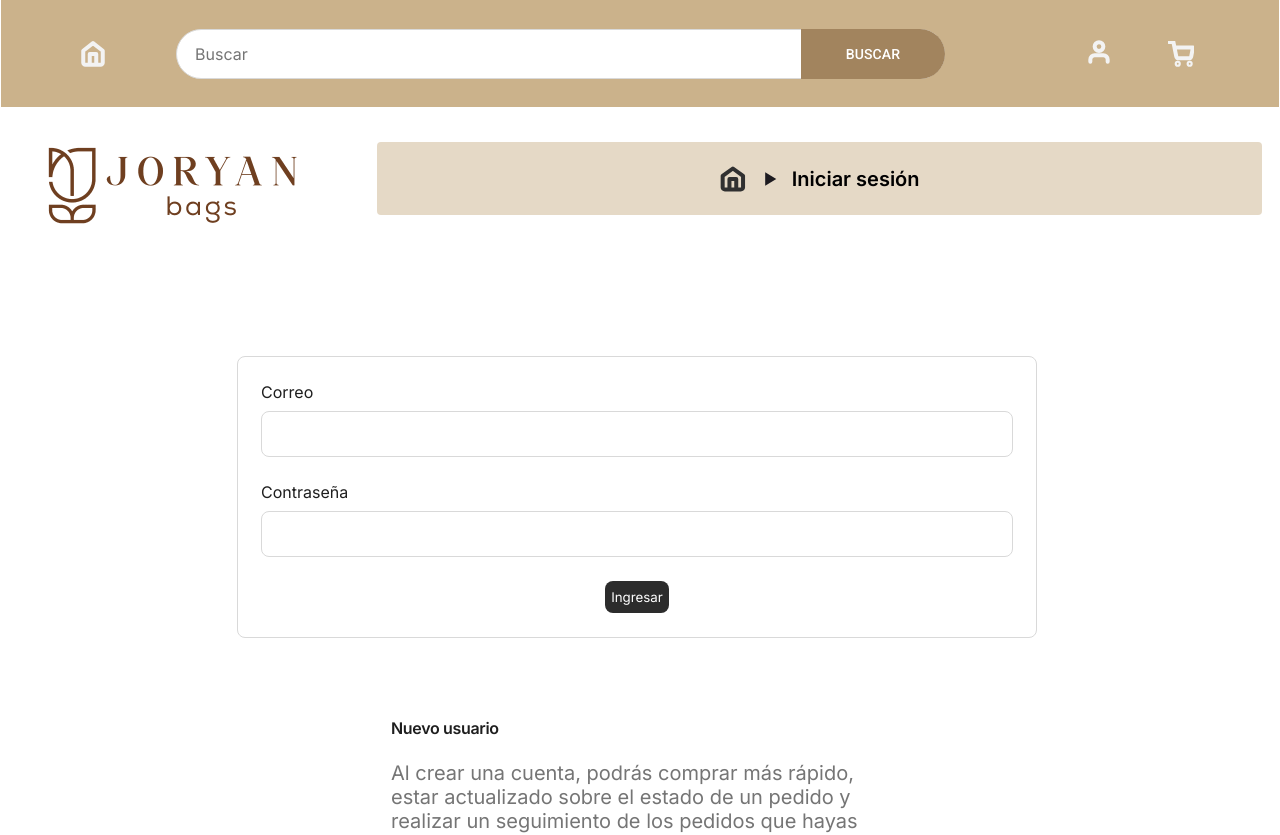
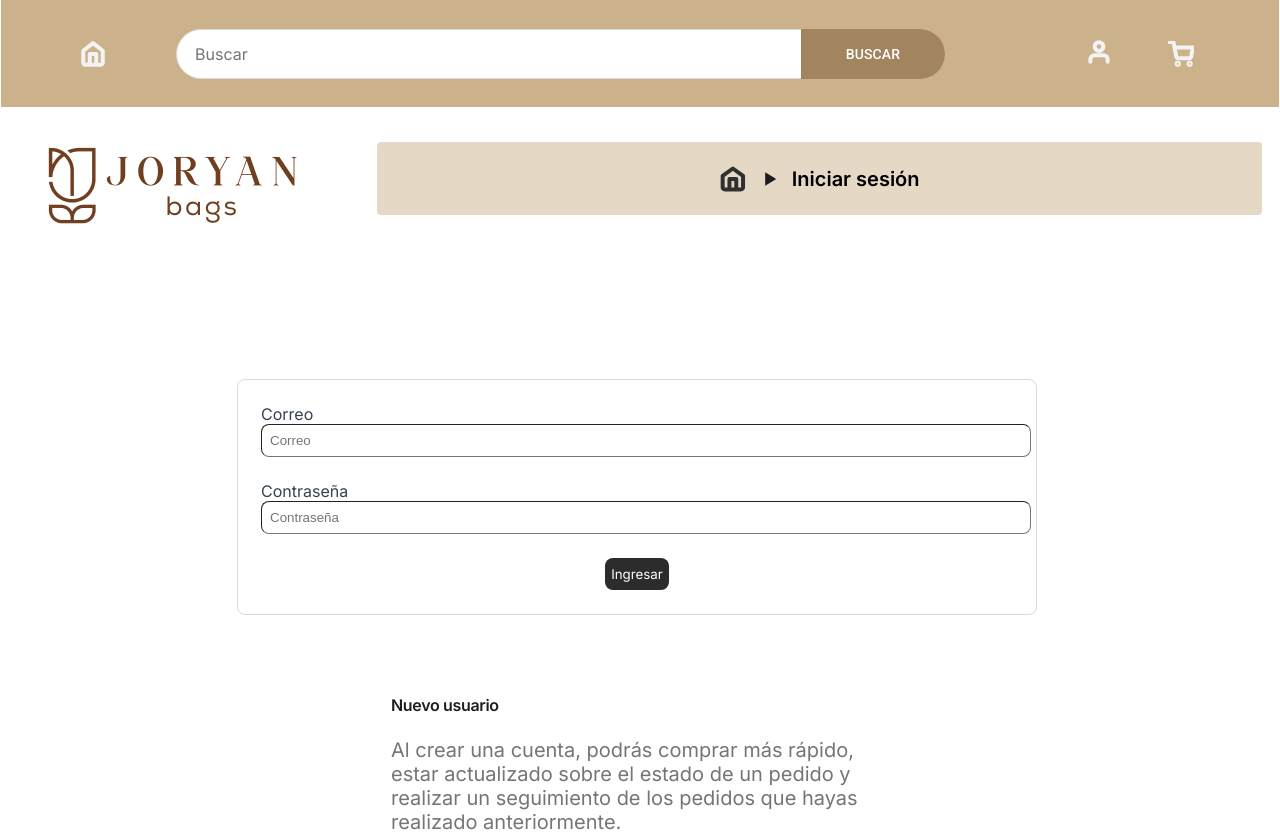
Before and after one commit to CamiloWG/ecommerce-joryanbags, an Angular app in the folder ecommerce-frontend/: page /login in a window 1280 px wide. Shown: the top 835 px of the page. Built offline with nearby package versions, Linux system fonts and the light colour scheme.

Commit message:
login y registro dios me libre

```diff
--- a/ecommerce-frontend/src/app/core/components/Component1/Component1.component.html
+++ /dev/null
@@ -1,4 +0,0 @@
-<div class="w-[492px] h-[205px] flex flex-col items-start justify-start pt-0 px-0 pb-[67px] box-border gap-3.5 z-[1] text-left text-heading-size-base text-text-default-default font-single-line-body-small-strong">
-      <h3 class="m-0 w-[200px] h-[29px] relative text-inherit tracking-[-0.02em] leading-[120%] font-[600] font-[inherit] inline-block">Nuevo usuario</h3>
-      <div class="w-[492px] relative text-subheading-size-medium leading-[120%] text-text-default-secondary inline-block">Al crear una cuenta, podrás comprar más rápido, estar actualizado sobre el estado de un pedido y realizar un seguimiento de los pedidos que hayas realizado anteriormente.</div>
-    </div>
--- a/ecommerce-frontend/src/app/core/components/InputField1/InputField1.component.html
+++ /dev/null
@@ -1,8 +0,0 @@
-<div class="self-stretch flex flex-col items-start justify-start gap-space-200 text-left text-body-size-medium text-text-default-default font-single-line-body-small-strong" [attr.data-state]="state" [attr.data-valueType]="valueType" [ngStyle]="inputFieldStyle">
-      <div class="self-stretch relative leading-[140%]" *ngIf="hasLabel">{{label}}</div>
-      <div class="w-60 relative leading-[140%] text-text-default-secondary" *ngIf="hasDescription">{{description}}</div>
-      <div class="self-stretch rounded-radius-200 bg-background-default-default border-border-default-default border-solid border-stroke-border box-border overflow-hidden flex flex-row items-center justify-start py-space-300 px-space-400 min-w-[240px]">
-        <input class="w-full [border:none] [outline:none] font-single-line-body-small-strong text-body-size-medium bg-[transparent] flex-1 relative leading-[100%] text-icon-default-tertiary text-left inline-block" [placeholder]="placeholder" type="text" [ngStyle]="valueStyle" />
-      </div>
-      <div class="relative leading-[140%]" *ngIf="hasError">{{error}}</div>
-    </div>
--- a/ecommerce-frontend/src/app/core/components/InputField1/InputField1.component.ts
+++ /dev/null
@@ -1,53 +0,0 @@
-import {
-  Component,
-  ViewEncapsulation,
-  HostBinding,
-  Input,
-} from "@angular/core";
-
-import { CommonModule } from "@angular/common";
-@Component({
-  selector: "input-field1",
-  standalone: true,
-  encapsulation: ViewEncapsulation.None,
-  imports: [CommonModule],
-  templateUrl: "./InputField1.component.html",
-})
-export class InputField1 {
-  @HostBinding("style.display") display = "contents";
-
-  constructor() {}
-
-  /** Value props */
-  @Input() description: string = "Description";
-  @Input() hasDescription: boolean = false;
-  @Input() error: string = "Error";
-  @Input() hasLabel: boolean = true;
-  @Input() label: string = "Nombre";
-  @Input() hasError: boolean = false;
-  @Input() placeholder: string = "";
-  /** Variant props */
-  @Input() state: string = "Default";
-  @Input() valueType: string = "Placeholder";
-  /** Style props */
-  @Input() inputFieldHeight: string | number = "";
-  @Input() valueBorder: string | number = "";
-  @Input() valueOutline: string | number = "";
-  @Input() valueBackgroundColor: string | number = "";
-  @Input() valueDisplay: string | number = "";
-
-  get inputFieldStyle() {
-    return {
-      height: this.inputFieldHeight,
-    };
-  }
-
-  get valueStyle() {
-    return {
-      border: this.valueBorder,
-      outline: this.valueOutline,
-      "background-color": this.valueBackgroundColor,
-      display: this.valueDisplay,
-    };
-  }
-}
--- a/ecommerce-frontend/src/app/core/components/button/button.component.html
+++ b/ecommerce-frontend/src/app/core/components/button/button.component.html
@@ -1,4 +1,4 @@
-<button *ngIf="showButton" [routerLink]="buttonRoute"
+<button [routerLink]="buttonRoute"
         [type]="type"
         class="w-full py-2 bg-background-brand-default text-white font-subheading rounded-lg
                hover:bg-dimgray hover:border-dimgray cursor-pointer">
--- a/ecommerce-frontend/src/app/core/components/infousuario/info-usuario.component.html
+++ b/ecommerce-frontend/src/app/core/components/infousuario/info-usuario.component.html
@@ -1,33 +1,33 @@
 
-  <form [formGroup]="registroForm" (ngSubmit)="onSubmit()" class="space-y-4 min-w-full">
+  <form class="space-y-4">
     <div class="flex flex-col">
       <label class="font-subheading text-gray-700">Nombre</label>
-      <input type="text" formControlName="nombre" class="w-full p-2 border rounded-lg focus:outline-none focus:ring-2 focus:ring-gray-300" />
+      <input type="text" formControlName="nombre" class="w-full p-1 border rounded-lg focus:outline-none focus:ring-2 focus:ring-gray-300" />
     </div>
 
     <div class="flex flex-col">
       <label class="font-subheading text-gray-700">Apellido</label>
-      <input type="text" formControlName="apellido" class="w-full p-2 border rounded-lg focus:outline-none focus:ring-2 focus:ring-gray-300" />
+      <input type="text" formControlName="apellido" class="w-full p-1 border rounded-lg focus:outline-none focus:ring-2 focus:ring-gray-300" />
     </div>
 
     <div class="flex flex-col">
       <label class="font-subheading text-gray-700">Correo</label>
-      <input type="email" formControlName="correo" class="w-full p-2 border rounded-lg focus:outline-none focus:ring-2 focus:ring-gray-300" />
+      <input type="email" formControlName="correo" class="w-full p-1 border rounded-lg focus:outline-none focus:ring-2 focus:ring-gray-300" />
     </div>
 
     <div class="flex flex-col">
       <label class="font-subheading text-gray-700">Confirme su correo</label>
-      <input type="email" formControlName="confirmarCorreo" class="w-full p-2 border rounded-lg focus:outline-none focus:ring-2 focus:ring-gray-300" />
+      <input type="email" formControlName="confirmarCorreo" class="w-full p-1 border rounded-lg focus:outline-none focus:ring-2 focus:ring-gray-300" />
     </div>
 
     <div class="flex flex-col">
       <label class="font-subheading text-gray-700">Contraseña</label>
-      <input type="password" formControlName="contrasena" class="w-full p-2 border rounded-lg focus:outline-none focus:ring-2 focus:ring-gray-300" />
+      <input type="password" formControlName="contrasena" class="w-full p-1 border rounded-lg focus:outline-none focus:ring-2 focus:ring-gray-300" />
     </div>
 
     <div class="flex flex-col">
       <label class="font-subheading text-gray-700">Confirme su contraseña</label>
-      <input type="password" formControlName="confirmarContrasena" class="w-full p-2 border rounded-lg focus:outline-none focus:ring-2 focus:ring-gray-300" />
+      <input type="password" formControlName="confirmarContrasena" class="w-full p-1 border rounded-lg focus:outline-none focus:ring-2 focus:ring-gray-300" />
     </div>
 
     <div class="mt-4">
--- a/ecommerce-frontend/src/app/pages/login/login.component.html
+++ b/ecommerce-frontend/src/app/pages/login/login.component.html
@@ -30,8 +30,26 @@
               border-stroke-border box-border flex flex-col items-center justify-center py-space-600 px-[23px] gap-space-600
               w-full max-w-[800px] z-[1] mq450:min-h-[auto]" data-scroll-to="formContact">
 
-                <input-field1 class="w-full font-subheading" [state]="'Default'" [valueType]="'Placeholder'" [label]="'Correo'"></input-field1>
-                <input-field1 class="w-full font-subheading" [state]="'Default'" [valueType]="'Placeholder'" [label]="'Contraseña'"></input-field1>
+              <div class="flex flex-col w-full">
+                <label class="font-subheading text-gray-700">Correo</label>
+                <input
+                  type="email"
+                  formControlName="correo"
+                  placeholder="Correo"
+                  class="w-full p-2 border rounded-lg focus:outline-none focus:ring-2 focus:ring-gray-300"
+                />
+              </div>
+
+              <div class="flex flex-col w-full">
+                <label class="font-subheading text-gray-700">Contraseña</label>
+                <input
+                  type="password"
+                  formControlName="contrasena"
+                  placeholder="Contraseña"
+                  class="w-full p-2 border rounded-lg focus:outline-none focus:ring-2 focus:ring-gray-300"
+                />
+              </div>
+
                 <app-button
                   class="font-subheading"
                   [buttonText]="'Ingresar'"
@@ -43,7 +61,10 @@
 
               <div class="flex flex-col items-center justify-center pt-[41px] px-0 pb-0 box-border max-w-full mq1050:min-w-full mq450:flex-1">
                 <div class="flex flex-col items-center justify-center text-center font-subheading">
-                  <component1></component1>
+                  <div class="w-[492px] h-[205px] flex flex-col items-start justify-start pt-0 px-0 pb-[67px] box-border gap-3.5 z-[1] text-left text-heading-size-base text-text-default-default font-single-line-body-small-strong">
+                    <h3 class="m-0 w-[200px] h-[29px] relative text-inherit tracking-[-0.02em] leading-[120%] font-[600] font-[inherit] inline-block">Nuevo usuario</h3>
+                    <div class="w-[492px] relative text-subheading-size-medium leading-[120%] text-text-default-secondary inline-block">Al crear una cuenta, podrás comprar más rápido, estar actualizado sobre el estado de un pedido y realizar un seguimiento de los pedidos que hayas realizado anteriormente.</div>
+                  </div>
 
                   <app-button
                     class="font-subheading"
@@ -54,7 +75,6 @@
 
                 </div>
               </div>
-
             </div>
           </div>
         </div>
--- a/ecommerce-frontend/src/app/pages/login/login.component.ts
+++ b/ecommerce-frontend/src/app/pages/login/login.component.ts
@@ -4,8 +4,6 @@ import { HeaderMenuComponent } from '../../core/components/shared/header-menu/he
 import { Route } from '../../core/components/shared/Route/Route.component';
 import { LogoComponent } from '../../core/components/shared/logo/logo.component';
 import { ButtonComponent } from '../../core/components/button/button.component';
-import { Component1 } from "../../core/components/Component1/Component1.component";
-import { InputField1 } from "../../core/components/InputField1/InputField1.component";
 import { FooterComponent } from '../../core/components/shared/footer/footer.component';
 
 
@@ -15,8 +13,6 @@ import { FooterComponent } from '../../core/components/shared/footer/footer.comp
     HeaderMenuComponent,
     Route,
     LogoComponent,
-    Component1,
-    InputField1,
     FooterComponent,
     ButtonComponent,
     RouterModule
--- a/ecommerce-frontend/src/app/pages/paginaadmin/paginaadmin.component.html
+++ b/ecommerce-frontend/src/app/pages/paginaadmin/paginaadmin.component.html
@@ -17,7 +17,7 @@
 <div class="container w-full px-6">
   <h3 class="text-left ml-20 font-subheading mt-0">Tu desempeño</h3>
   <div class="flex flex-row justify-center items-center mt-0 gap-2">
-    <div class="w-1/3 flex flex-col items-center bg-white p-4 rounded-lg shadow-md">
+    <div class="w-2/5 flex flex-col items-left bg-white p-4 rounded-lg shadow-md">
       <h3 class="text-center font-subheading">Resumen</h3>
       <div class="flex flex-row justify-center gap-10 mt-2">
         <div class="text-center">
@@ -34,7 +34,7 @@
         </div>
       </div>
     </div>
-    <div class="w-1/3 flex flex-col items-center bg-white p-4 rounded-lg shadow-md">
+    <div class="w-2/3 flex flex-col items-center bg-white p-4 rounded-lg shadow-md">
       <h3 class="text-center font-subheading">Métricas de negocio</h3>
       <div class="flex flex-row justify-center gap-10 mt-2">
         <div class="text-center">
--- a/ecommerce-frontend/src/app/pages/registrousuario/registrousuario.component.ts
+++ b/ecommerce-frontend/src/app/pages/registrousuario/registrousuario.component.ts
@@ -20,7 +20,4 @@ import { ButtonComponent } from '../../core/components/button/button.component';
   styleUrl: './registrousuario.component.css'
 })
 export class RegistrousuarioComponent {
-
-
-
 }
```
Also changed, not shown: ecommerce-frontend/src/app/core/components/Component1/Component1.component.ts (deleted, +0 -14 lines), ecommerce-frontend/src/app/core/components/infousuario/info-usuario.component.ts (+0 -17 lines), ecommerce-frontend/src/app/pages/registrousuario/registrousuario.component.html (+5 -5 lines).
